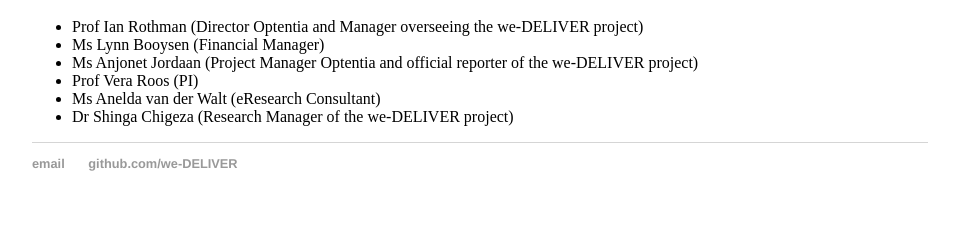
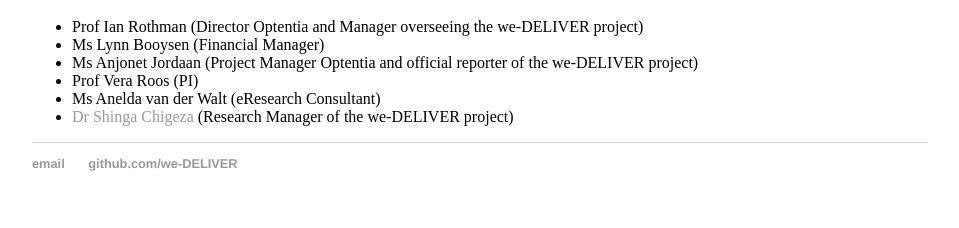
Before and after one commit to zjsteyn/we-DELIVER.github.io, a Jekyll site: the page built from index.html, in a window 1280 px wide. Shown: the part 1577-1805 px from the top of the page, without its empty margins (160-1119 px from the left). Built offline with Jekyll 4.4.1, drawn with Linux system fonts in a browser that asks for light colours; part of the change alters nothing that is shown.

```diff
--- a/index.html
+++ b/index.html
@@ -72,7 +72,7 @@ title: we-DELIVER - Holistic service delivery to older people in local governmen
  <li>Ms Anjonet Jordaan (Project Manager Optentia and official reporter of the we-DELIVER project)</li>
  <li>Prof Vera Roos (PI)</li>
  <li>Ms Anelda van der Walt (eResearch Consultant)</li>
- <li>Dr Shinga Chigeza (Research Manager of the we-DELIVER project)</li>
+ <li><a href= "{{ site_url }}/assets/bios/shinga_chigeza.html">Dr Shinga Chigeza</a> (Research Manager of the we-DELIVER project)</li>
 </ul>
 
 </div><!-- /.blurb -->
```
